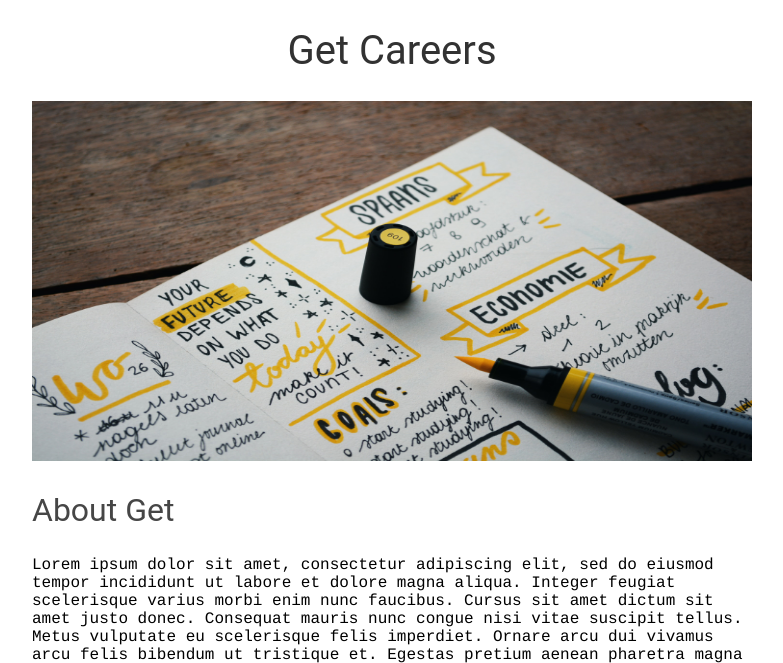
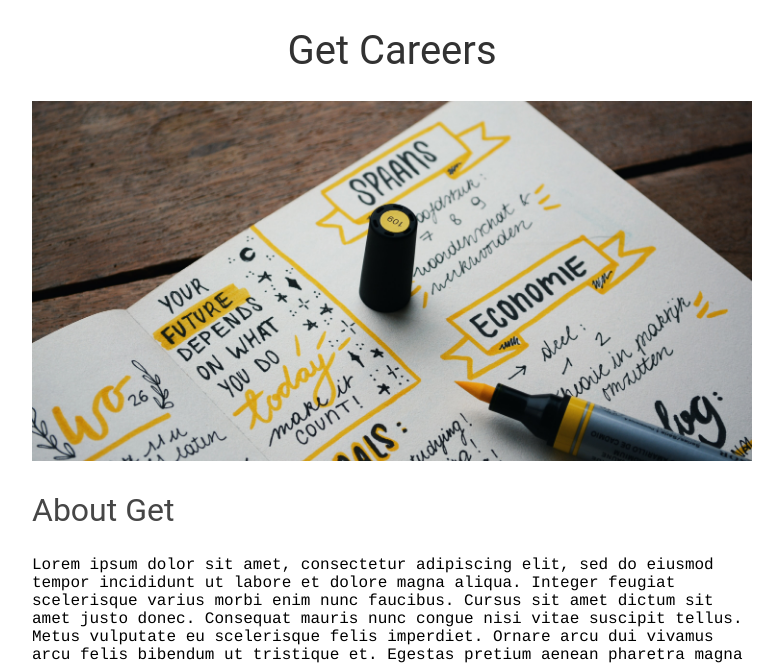
Before and after one commit to Saiteja-203/Careers-website-v2, a Flask app: page / in a window 1280 px wide. Shown: the top 663 px of the page, without its empty margins (248-1031 px from the left). Run offline with Flask 2, Linux system fonts and the light colour scheme.

Commit message:
added html and css

```diff
--- a/templates/home.html
+++ b/templates/home.html
@@ -16,7 +16,7 @@
     #banner{
       width: 100%;
       height: 360px;
-      object: fit cover;;
+      object-fit:cover;
     }
     h2{
       font-family:Roboto;
```
